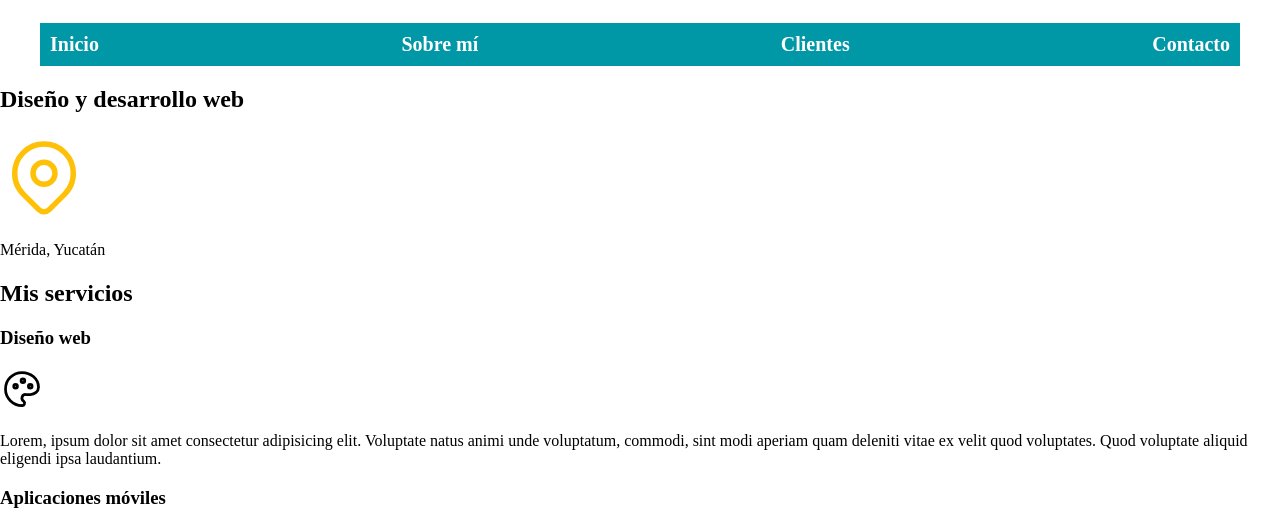
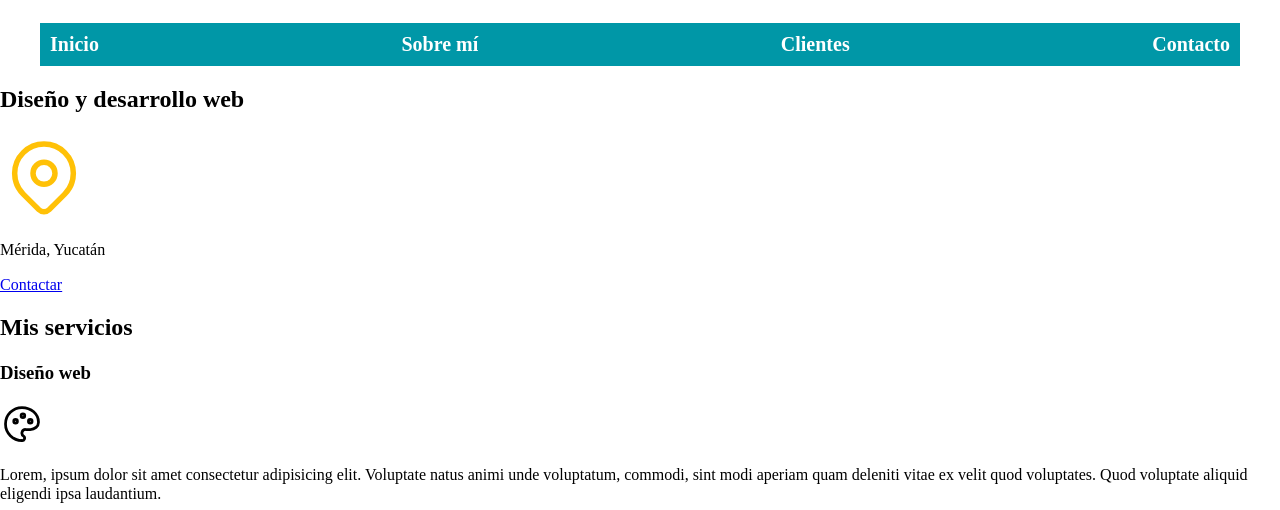
Before and after one commit to EstebanHdezC/Practica-1-Developer-page, a plain HTML site: page index.html in a window 1280 px wide. Shown: the part 72-582 px from the top of the page. Drawn offline with Linux system fonts and the light colour scheme.

Commit message:
Add files via upload

```diff
--- a/index.html
+++ b/index.html
@@ -31,7 +31,8 @@
 
 <!--Crear otro repositorio-->
 
-    <section>
+    <section class="hero">
+      <div class="contenido-hero">
      <h2>Diseño y desarrollo web</h2>
      <svg xmlns="http://www.w3.org/2000/svg" class="icon icon-tabler icon-tabler-map-pin" width="88" height="88" viewBox="0 0 24 24" stroke-width="1.5" stroke="#ffc107" fill="none" stroke-linecap="round" stroke-linejoin="round">
       <path stroke="none" d="M0 0h24v24H0z" fill="none"/>
@@ -39,6 +40,8 @@
       <path d="M17.657 16.657l-4.243 4.243a2 2 0 0 1 -2.827 0l-4.244 -4.243a8 8 0 1 1 11.314 0z" />
     </svg>
      <p>Mérida, Yucatán</p>
+     <a href="#">Contactar</a>
+    </div>
     </section>
 
     <main>
```
Also changed, not shown: img/hero.jpg (added).
